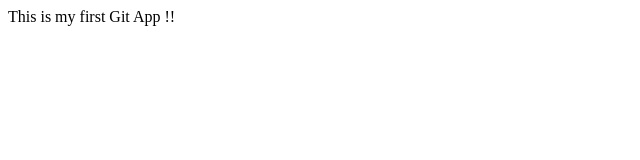
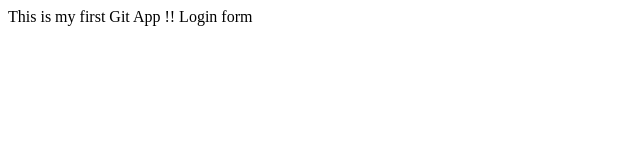
Before and after one commit to sagasoftech/GitTutorial, a plain HTML site: page index.html in a window 1280 px wide. Shown: the full height of the page, 0-640 px from the left. Drawn offline with Linux system fonts and the light colour scheme.

Commit message:
login branch initial checkin

```diff
--- /dev/null
+++ b/dir1/dir1.js
@@ -0,0 +1 @@
+console.log('dir1');
--- /dev/null
+++ b/dir2/dir2 - tmp.js
@@ -0,0 +1 @@
+console.log('dir2');
--- a/index.html
+++ b/index.html
@@ -4,5 +4,6 @@
 	</header>
 	<body>
 		This is my first Git App !!
+		Login form
 	</body>
 </html>
```
Also changed, not shown: login.html (added, +5 -0 lines), log.txt (added).
